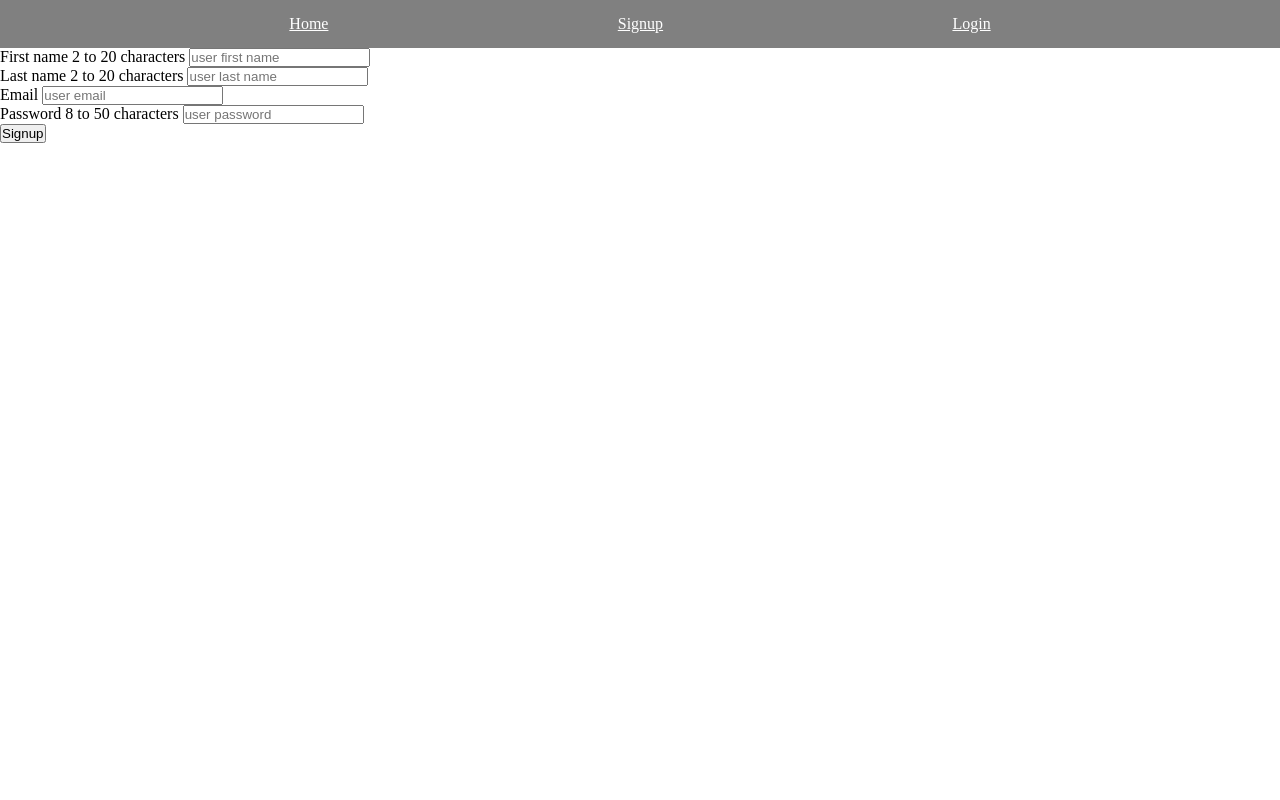
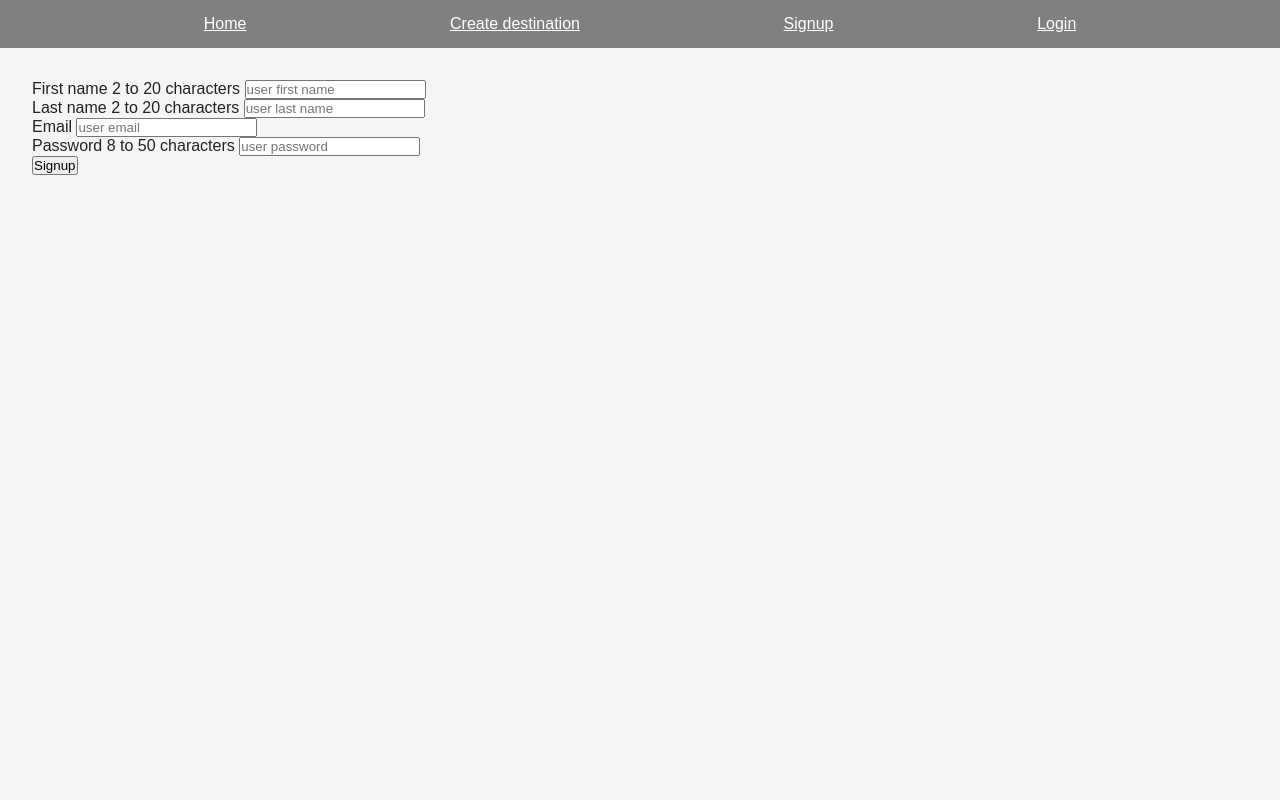
Before and after one commit to char667v/2026_1_travel_project, a Flask app: page /signup in a window 1280 px wide. Run offline with Flask 3, Linux system fonts and the light colour scheme.

Commit message:
opsætning af travel projekt

```diff
--- a/app.py
+++ b/app.py
@@ -177,3 +177,125 @@ def show_logout():
     except Exception as ex:
         ic(ex)
         return "System under maintenace"
+
+##############################
+@app.post("/api-destination-create")
+def api_destination_create():
+    try:
+        user = session.get("user")
+        if not user:
+            return jsonify({"error": "unauthorized"}), 401
+
+        destination_title = request.form.get("destination_title", "").strip()
+        if not destination_title:
+            return jsonify({"error": "title required"}), 400
+
+        destination_date_from = request.form.get("destination_date_from")
+        destination_date_to = request.form.get("destination_date_to")
+        destination_description = request.form.get("destination_description")
+        destination_location = request.form.get("destination_location")
+        destination_country = request.form.get("destination_country")
+        destination_image = request.form.get("destination_image")
+
+        destination_pk = uuid.uuid4().hex
+        destination_created_at = int(time.time())
+
+        db, cursor = x.db()
+
+        q = """
+        INSERT INTO destinations
+        VALUES (%s,%s,%s,%s,%s,%s,%s,%s,%s)
+        """
+
+        cursor.execute(q, (
+            destination_pk,
+            destination_title,
+            destination_date_from,
+            destination_date_to,
+            destination_description,
+            destination_location,
+            destination_country,
+            destination_image,
+            destination_created_at
+        ))
+
+        db.commit()
+
+        # return jsonify({"message": "destination created"})
+        return f"""<browser mix-redirect="/destinations/{destination_pk}"></browser>""" # redirects to a single destination page
+
+    except Exception as ex:
+        ic(ex)
+        return jsonify({"error": "system error"}), 500
+
+    finally:
+        if "cursor" in locals(): cursor.close()
+        if "db" in locals(): db.close()
+
+##############################
+@app.get("/destinations/create")
+@x.no_cache
+def show_create_destination():
+    try:
+        user = session.get("user", "")
+        if not user:
+            return redirect("/login")
+        return render_template("page_create_destination.html", user=user)
+    except Exception as ex:
+        ic(ex)
+        return "System under maintenance"
+
+##############################
+@app.get("/destinations/<destination_pk>")
+@x.no_cache
+def show_destination(destination_pk):
+    try:
+        user = session.get("user", "")
+        db, cursor = x.db()
+
+        q = "SELECT * FROM destinations WHERE destination_pk = %s"
+        cursor.execute(q, (destination_pk,))
+        destination = cursor.fetchone()
+
+        if not destination:
+            return "Destination not found", 404
+
+        return render_template(
+            "page_destination.html",
+            user=user,
+            destination=destination
+        )
+
+    except Exception as ex:
+        ic(ex)
+        return "System under maintenance"
+
+    finally:
+        if "cursor" in locals(): cursor.close()
+        if "db" in locals(): db.close()
+
+##############################
+@app.get("/")
+@x.no_cache
+def show_destinations():
+    try:
+        user = session.get("user", "")
+
+        db, cursor = x.db()
+        q = "SELECT * FROM destinations ORDER BY destination_created_at DESC"
+        cursor.execute(q)
+        destinations = cursor.fetchall()
+
+        return render_template(
+            "page_destinations.html",
+            user=user,
+            destinations=destinations
+        )
+
+    except Exception as ex:
+        ic(ex)
+        return "System under maintenance"
+
+    finally:
+        if "cursor" in locals(): cursor.close()
+        if "db" in locals(): db.close()
--- a/static/app.css
+++ b/static/app.css
@@ -1,60 +1,79 @@
-*{
+* {
     margin: 0;
     padding: 0;
     box-sizing: border-box;
 }
-body{
+
+body {
     width: 100%;
-    height: 100vh;
+    min-height: 100vh;
+    background-color: #f5f5f5;
+    color: #222;
+    font-family: Arial, sans-serif;
 }
 
-#tooltip{
-    position: fixed; top: 3rem; left: 0;
+main {
+    padding: 2rem;
+}
+
+#tooltip {
+    position: fixed;
+    top: 3rem;
+    left: 0;
     z-index: 10;
     width: 100%;
     display: flex;
     justify-content: center;
-    span{
+}
+
+#tooltip span,
+#tooltip .ok,
+#tooltip .error,
+#tooltip .success {
     padding: 1rem 2rem;
     color: white;
 }
-    .ok{
+
+#tooltip .ok,
+#tooltip .success {
     background: green;
 }
-    .error{
+
+#tooltip .error {
     background: red;
 }
-}
-nav{
+
+nav {
     width: 100%;
     height: 3rem;
     background-color: gray;
     display: flex;
-    justify-content:space-evenly;
+    justify-content: space-evenly;
     align-items: center;
-    a{
+}
+
+nav a {
     color: white;
 }
-}
 
-#items{
+#items {
     width: 100%;
     height: 100%;
     display: grid;
     grid-template-columns: 10fr 4fr;
-    #left{
+}
 
-    }
-    #right{
+#items #right {
     padding: 1rem;
     border-left: 1px solid black;
     box-shadow: 0px 0px 10px black;
 }
-}
-.user{
+
+.user {
     padding: 0rem;
 }
-footer{
+
+footer {
     position: fixed;
     bottom: 0;
     left: 0;
--- a/templates/_header.html
+++ b/templates/_header.html
@@ -14,6 +14,7 @@
 
     <nav>
         <a href="/">Home</a>
+        <a href="/destinations/create">Create destination</a>
         <a href="/signup">Signup</a>
 
         {% if not user %}
```
Also changed, not shown: other parts of static/app.css (+81 -0 lines), templates/page_create_destination.html (added, +45 -0 lines), templates/page_destinations.html (added, +37 -0 lines), 2 other files. Lines whose indentation alone changed are shown as unchanged.
